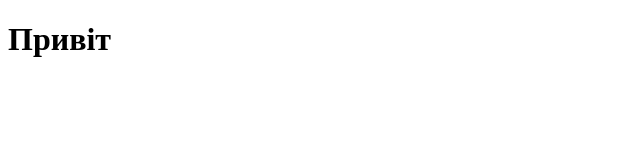
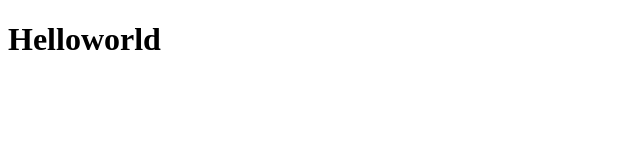
Before and after one commit to mercury-paws/Tutorial, a plain HTML site: page index.html in a window 1280 px wide. Shown: the whole page, without its empty margins (0-640 px from the left). Drawn offline with Linux system fonts and the light colour scheme.

Commit message:
Update index.html helloworld

```diff
--- a/index.html
+++ b/index.html
@@ -6,6 +6,6 @@
     <title>Document</title>
   </head>
   <body>
-    <h1>Привіт</h1>
+    <h1>Helloworld</h1>
   </body>
 </html>
```
